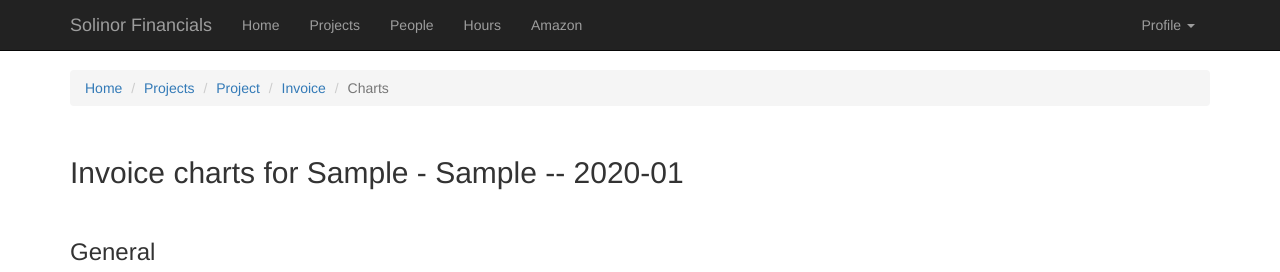
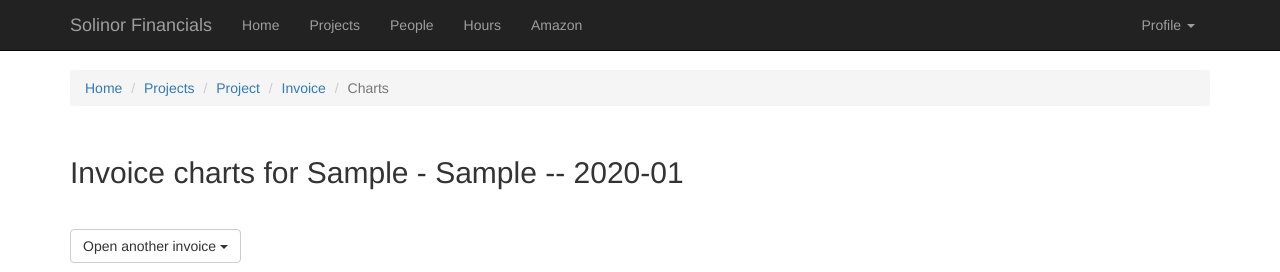
Before and after one commit to solinor/solinor-invoice-checking, a Django app: page /invoice/00000000-0000-0000-0000-000000000001/charts in a window 1280 px wide. Shown: the top 272 px of the page. Run offline with Django 3.2, Linux system fonts and the light colour scheme; a user stored in the database is signed in; tables that the repository leaves empty hold one stand-in row (values such as "Sample post"); some libraries are stand-ins or nearby versions.

Commit message:
Add invoice selector for invoice charts page

```diff
--- a/invoices/templates/invoice_charts.html
+++ b/invoices/templates/invoice_charts.html
@@ -38,6 +38,24 @@ function drawChart() {
 
 <h2>Invoice charts for {{ invoice.full_name }} -- {{ invoice.date }}</h2>
 
+{% if previous_invoices %}
+<div class="row">
+  <div class="col-md-12">
+    <div class="dropdown" style="display: inline-block">
+      <button class="btn btn-default dropdown-toggle" type="button" id="dropdownMenu1" data-toggle="dropdown" aria-haspopup="true" aria-expanded="true">
+        Open another invoice
+        <span class="caret"></span>
+      </button>
+      <ul class="dropdown-menu" aria-labelledby="dropdownMenu1">
+        {% for previous_invoice in previous_invoices %}
+        <li><a href="{% url "invoice_charts" previous_invoice.invoice_id %}">{{ previous_invoice.date }}</a></li>
+        {% endfor %}
+      </ul>
+    </div>
+  </div>
+</div>
+{% endif %}
+
 <h3>General</h3>
 <div class="row">
   <div class="col-md-6">
--- a/invoices/views.py
+++ b/invoices/views.py
@@ -338,6 +338,11 @@ def project_details(request, project_id):
 @login_required
 def invoice_charts(request, invoice_id):
     invoice = get_object_or_404(Invoice, invoice_id=invoice_id)
+    if invoice.project_m:
+        previous_invoices = Invoice.objects.filter(project_m=invoice.project_m).order_by("-year", "-month")
+        print previous_invoices
+    else:
+        previous_invoices = []
     first_day = datetime.datetime.strptime(request.GET.get("first_day", invoice.month_start_date.strftime("%Y-%m-%d")), "%Y-%m-%d")
     last_day = datetime.datetime.strptime(request.GET.get("last_day", invoice.month_end_date.strftime("%Y-%m-%d")), "%Y-%m-%d")
     def get_chart_data(queryset):
@@ -403,6 +408,7 @@ def invoice_charts(request, invoice_id):
         "invoice": invoice,
         "charts": charts,
         "per_person_categories_data": per_person_categories_data,
+        "previous_invoices": previous_invoices,
     }
     return render(request, "invoice_charts.html", context)
 
```
